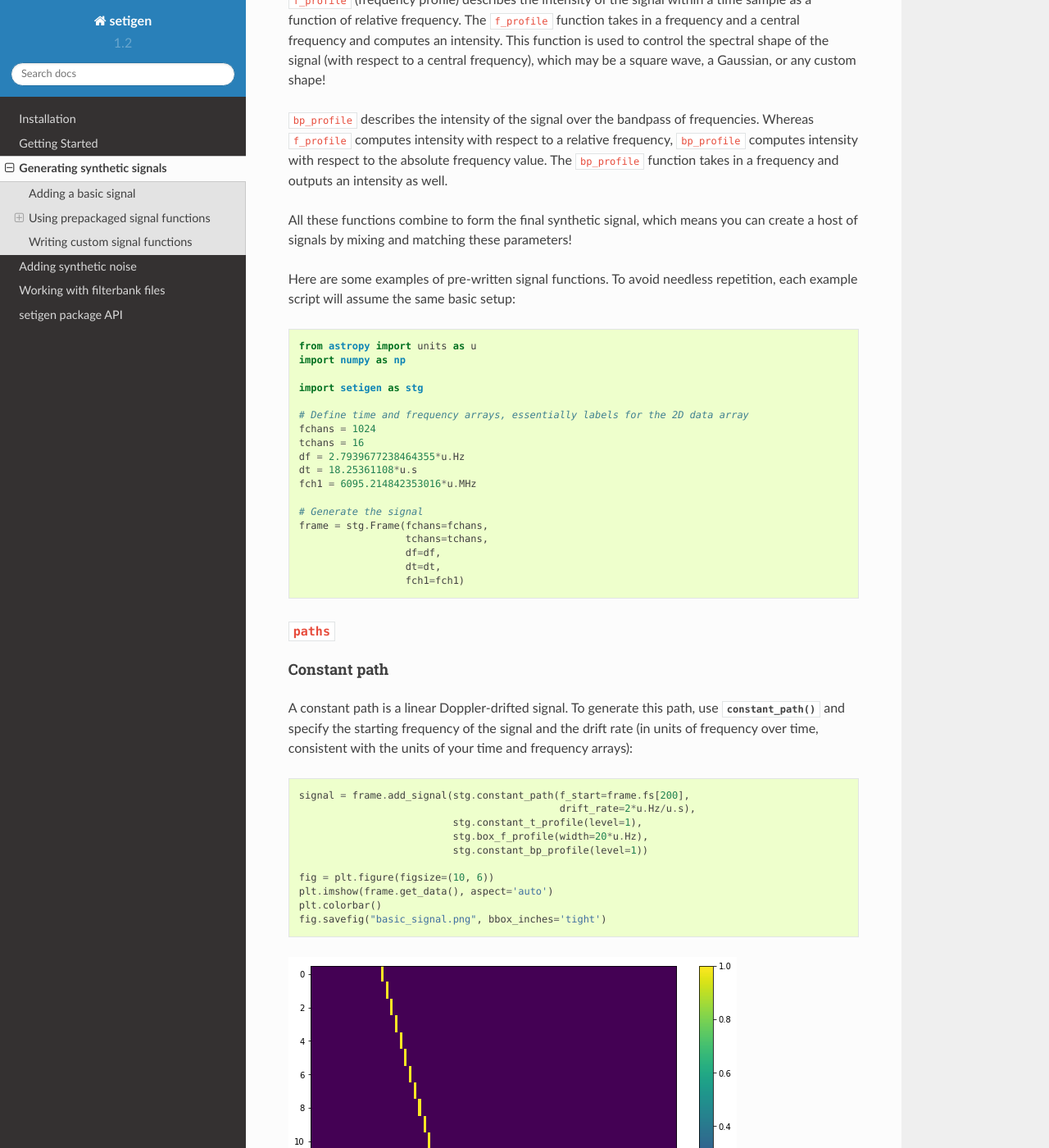
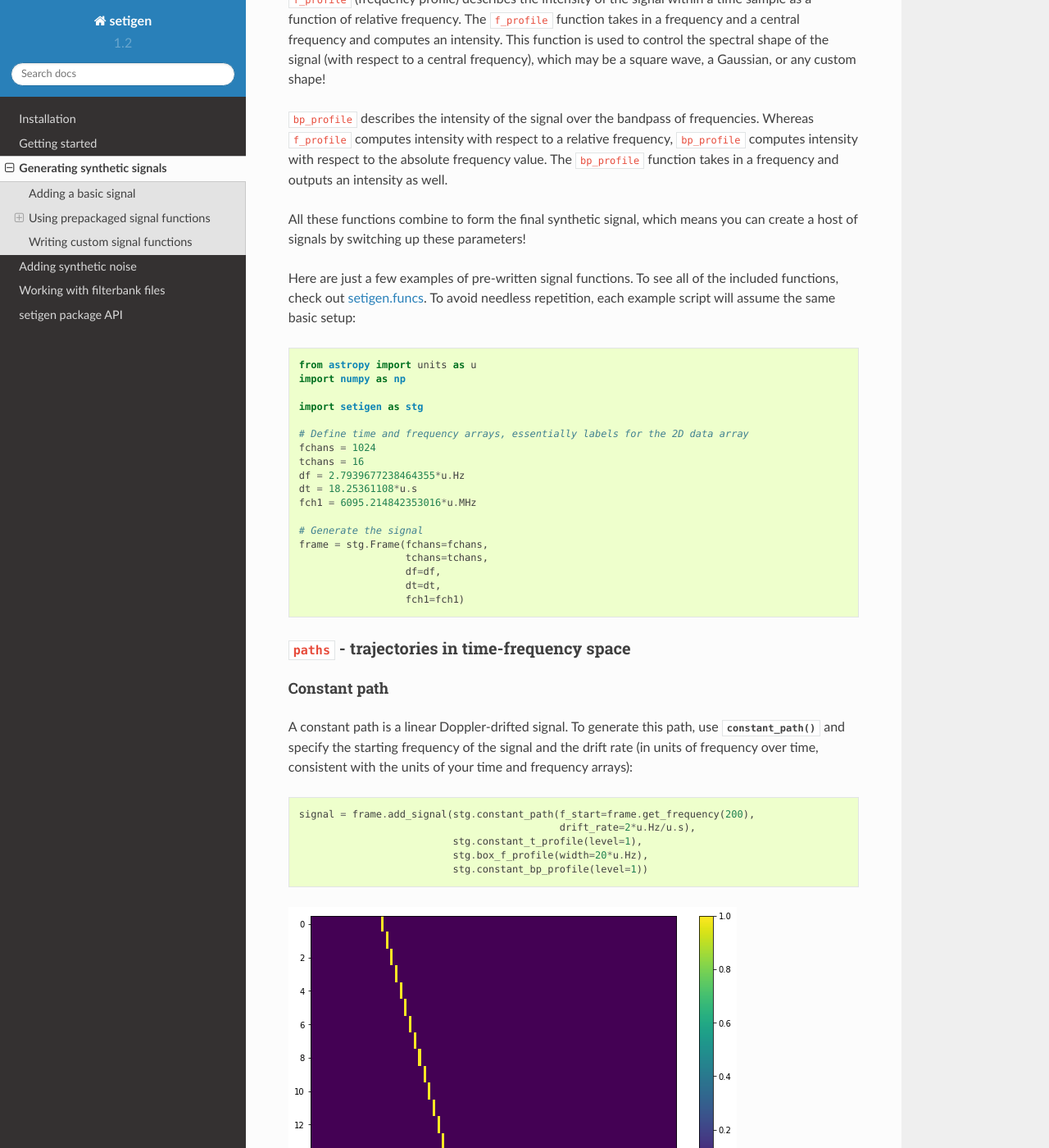
Before and after one commit to bbrzycki/setigen, a Sphinx documentation site: the page built from docs/source/generate.rst, in a window 1280 px wide and 1400 px high, scrolled down 1729 px. Shown: the whole window at 82% size. Built offline with Sphinx 7.4.7 and the Read the Docs theme 2.0.0, drawn with Linux system fonts in a browser that asks for light colours; some of the changed text lies outside the part shown.

```diff
--- a/docs/source/generate.rst
+++ b/docs/source/generate.rst
@@ -1,3 +1,5 @@
+.. _setigen.funcs: https://setigen.readthedocs.io/en/master/setigen.funcs.html
+
 Generating synthetic signals
 ============================
 
@@ -5,10 +7,10 @@
 -------------------------
 
 The main method that generates signals is :func:`setigen.Frame.add_signal`.
-We need to pass in an array of times, frequencies, and functions that describe
+This allows us to pass in an functions or arrays that describe
 the shape of the signal over time, over frequency within individual time samples,
 and over a bandpass of frequencies. :mod:`setigen` comes prepackaged with common
-functions (:mod:`setigen.funcs`), but you can write your own!
+functions (setigen.funcs_), but you can write your own!
 
 The most basic signal that you can generate is a constant intensity, constant
 drift-rate signal.
@@ -33,7 +35,7 @@
                       df=df,
                       dt=dt,
                       fch1=fch1)
-    signal = frame.add_signal(stg.constant_path(f_start=frame.fs[200],
+    signal = frame.add_signal(stg.constant_path(f_start=frame.get_frequency(200),
                                                 drift_rate=2*u.Hz/u.s),
                               stg.constant_t_profile(level=1),
                               stg.box_f_profile(width=20*u.Hz),
@@ -43,7 +45,7 @@
 visualize this, we use :func:`matplotlib.pyplot.imshow`::
 
     import matplotlib.pyplot as plt
-    fig = plt.figure(figsize=(10,6))
+    fig = plt.figure(figsize=(10, 6))
     plt.imshow(frame.get_data(), aspect='auto')
     plt.colorbar()
     fig.savefig("basic_signal.png", bbox_inches='tight')
@@ -79,9 +81,9 @@
 and outputs an intensity as well.
 
 All these functions combine to form the final synthetic signal, which means
-you can create a host of signals by mixing and matching these parameters!
+you can create a host of signals by switching up these parameters!
 
-Here are some examples of pre-written signal functions. To avoid needless
+Here are just a few examples of pre-written signal functions. To see all of the included functions, check out setigen.funcs_. To avoid needless
 repetition, each example script will assume the same basic setup:
 
 .. code-block:: python
@@ -105,8 +107,8 @@
                       dt=dt,
                       fch1=fch1)
 
-:code:`paths`
-^^^^^^^^^^^^^
+:code:`paths` - trajectories in time-frequency space
+^^^^^^^^^^^^^^^^^^^^^^^^^^^^^^^^^^^^^^^^^^^^^^^^^^^^
 
 Constant path
 ~~~~~~~~~~~~~
@@ -118,16 +120,11 @@
 
 .. code-block:: python
 
-    signal = frame.add_signal(stg.constant_path(f_start=frame.fs[200],
+    signal = frame.add_signal(stg.constant_path(f_start=frame.get_frequency(200),
                                                 drift_rate=2*u.Hz/u.s),
                               stg.constant_t_profile(level=1),
                               stg.box_f_profile(width=20*u.Hz),
                               stg.constant_bp_profile(level=1))
-
-    fig = plt.figure(figsize=(10, 6))
-    plt.imshow(frame.get_data(), aspect='auto')
-    plt.colorbar()
-    fig.savefig("basic_signal.png", bbox_inches='tight')
 
 .. image:: images/basic_signal.png
 
@@ -139,18 +136,13 @@
 
 .. code-block:: python
 
-    signal = frame.add_signal(stg.sine_path(f_start=frame.fs[200],
+    signal = frame.add_signal(stg.sine_path(f_start=frame.get_frequency(200),
                                             drift_rate=2*u.Hz/u.s,
                                             period=100*u.s,
                                             amplitude=100*u.Hz),
                               stg.constant_t_profile(level=1),
                               stg.box_f_profile(width=20*u.Hz),
                               stg.constant_bp_profile(level=1))
-
-    fig = plt.figure(figsize=(10, 6))
-    plt.imshow(frame.get_data(), aspect='auto')
-    plt.colorbar()
-    fig.savefig("sine_signal.png", bbox_inches='tight')
 
 .. image:: images/sine_signal.png
 
@@ -162,16 +154,11 @@
 
 .. code-block:: python
 
-    signal = frame.add_signal(stg.squared_path(f_start=frame.fs[200],
+    signal = frame.add_signal(stg.squared_path(f_start=frame.get_frequency(200),
                                                drift_rate=0.01*u.Hz/u.s),
                               stg.constant_t_profile(level=1),
                               stg.box_f_profile(width=20*u.Hz),
                               stg.constant_bp_profile(level=1))
-
-    fig = plt.figure(figsize=(10, 6))
-    plt.imshow(frame.get_data(), aspect='auto')
-    plt.colorbar()
-    fig.savefig("squared_signal.png", bbox_inches='tight')
 
 .. image:: images/squared_signal.png
 
@@ -187,16 +174,11 @@
 
 .. code-block:: python
 
-    signal = frame.add_signal(stg.constant_path(f_start=frame.fs[200],
+    signal = frame.add_signal(stg.constant_path(f_start=frame.get_frequency(200),
                                             drift_rate=2*u.Hz/u.s),
                           stg.constant_t_profile(level=1),
                           stg.box_f_profile(width=20*u.Hz),
                           stg.constant_bp_profile(level=1))
-
-    fig = plt.figure(figsize=(10, 6))
-    plt.imshow(frame.get_data(), aspect='auto')
-    plt.colorbar()
-    fig.savefig("basic_signal.png", bbox_inches='tight')
 
 .. image:: images/basic_signal.png
 
@@ -213,7 +195,7 @@
 
 .. code-block:: python
 
-    signal = frame.add_signal(stg.constant_path(f_start=frame.fs[200],
+    signal = frame.add_signal(stg.constant_path(f_start=frame.get_frequency(200),
                                                 drift_rate=2*u.Hz/u.s),
                               stg.sine_t_profile(period=100*u.s,
                                                  amplitude=1,
@@ -221,29 +203,19 @@
                               stg.box_f_profile(width=20*u.Hz),
                               stg.constant_bp_profile(level=1))
 
-    fig = plt.figure(figsize=(10, 6))
-    plt.imshow(frame.get_data(), aspect='auto')
-    plt.colorbar()
-    fig.savefig("sine_intensity_1_1.png", bbox_inches='tight')
-
 .. image:: images/sine_intensity_1_1.png
 
 And here's an example with the level a bit higher than the amplitude:
 
 .. code-block:: python
 
-    signal = frame.add_signal(stg.constant_path(f_start=frame.fs[200],
+    signal = frame.add_signal(stg.constant_path(f_start=frame.get_frequency(200),
                                                 drift_rate=2*u.Hz/u.s),
                               stg.sine_t_profile(period=100*u.s,
                                                  amplitude=1,
                                                  level=3),
                               stg.box_f_profile(width=20*u.Hz),
                               stg.constant_bp_profile(level=1))
-
-    fig = plt.figure(figsize=(10, 6))
-    plt.imshow(frame.get_data(), aspect='auto')
-    plt.colorbar()
-    fig.savefig("sine_intensity_1_3.png", bbox_inches='tight')
 
 .. image:: images/sine_intensity_1_3.png
 
@@ -259,16 +231,11 @@
 
 .. code-block:: python
 
-    signal = frame.add_signal(stg.constant_path(f_start=frame.fs[200],
+    signal = frame.add_signal(stg.constant_path(f_start=frame.get_frequency(200),
                                                 drift_rate=2*u.Hz/u.s),
                               stg.constant_t_profile(level=1),
                               stg.box_f_profile(width=40*u.Hz),
                               stg.constant_bp_profile(level=1))
-
-    fig = plt.figure(figsize=(10, 6))
-    plt.imshow(frame.get_data(), aspect='auto')
-    plt.colorbar()
-    fig.savefig("basic_signal.png", bbox_inches='tight')
 
 .. image:: images/box_profile.png
 
@@ -281,17 +248,11 @@
 
 .. code-block:: python
 
-    signal = frame.add_signal(stg.constant_path(f_start=frame.fs[200],
+    signal = frame.add_signal(stg.constant_path(f_start=frame.get_frequency(200),
                                                 drift_rate=2*u.Hz/u.s),
                               stg.constant_t_profile(level=1),
                               stg.gaussian_f_profile(width=40*u.Hz),
                               stg.constant_bp_profile(level=1))
-
-
-    fig = plt.figure(figsize=(10, 6))
-    plt.imshow(frame.get_data(), aspect='auto')
-    plt.colorbar()
-    fig.savefig("gaussian_profile.png", bbox_inches='tight')
 
 .. image:: images/gaussian_profile.png
 
@@ -304,16 +265,11 @@
 
 .. code-block:: python
 
-    signal = frame.add_signal(stg.constant_path(f_start=frame.fs[200],
+    signal = frame.add_signal(stg.constant_path(f_start=frame.get_frequency(200),
                                                 drift_rate=2*u.Hz/u.s),
                               stg.constant_t_profile(level=1),
                               stg.multiple_gaussian_f_profile(width=40*u.Hz),
                               stg.constant_bp_profile(level=1))
-
-    fig = plt.figure(figsize=(10, 6))
-    plt.imshow(frame.get_data(), aspect='auto')
-    plt.colorbar()
-    fig.savefig("multiple_gaussian_profile.png", bbox_inches='tight')
 
 .. image:: images/multiple_gaussian_profile.png
 
```
Also changed, not shown: docs/source/getting_started.rst (+11 -1 lines), docs/source/images/gs_synth_const_render.png (added), docs/source/images/gs_synth_render.png, 2 other files.
